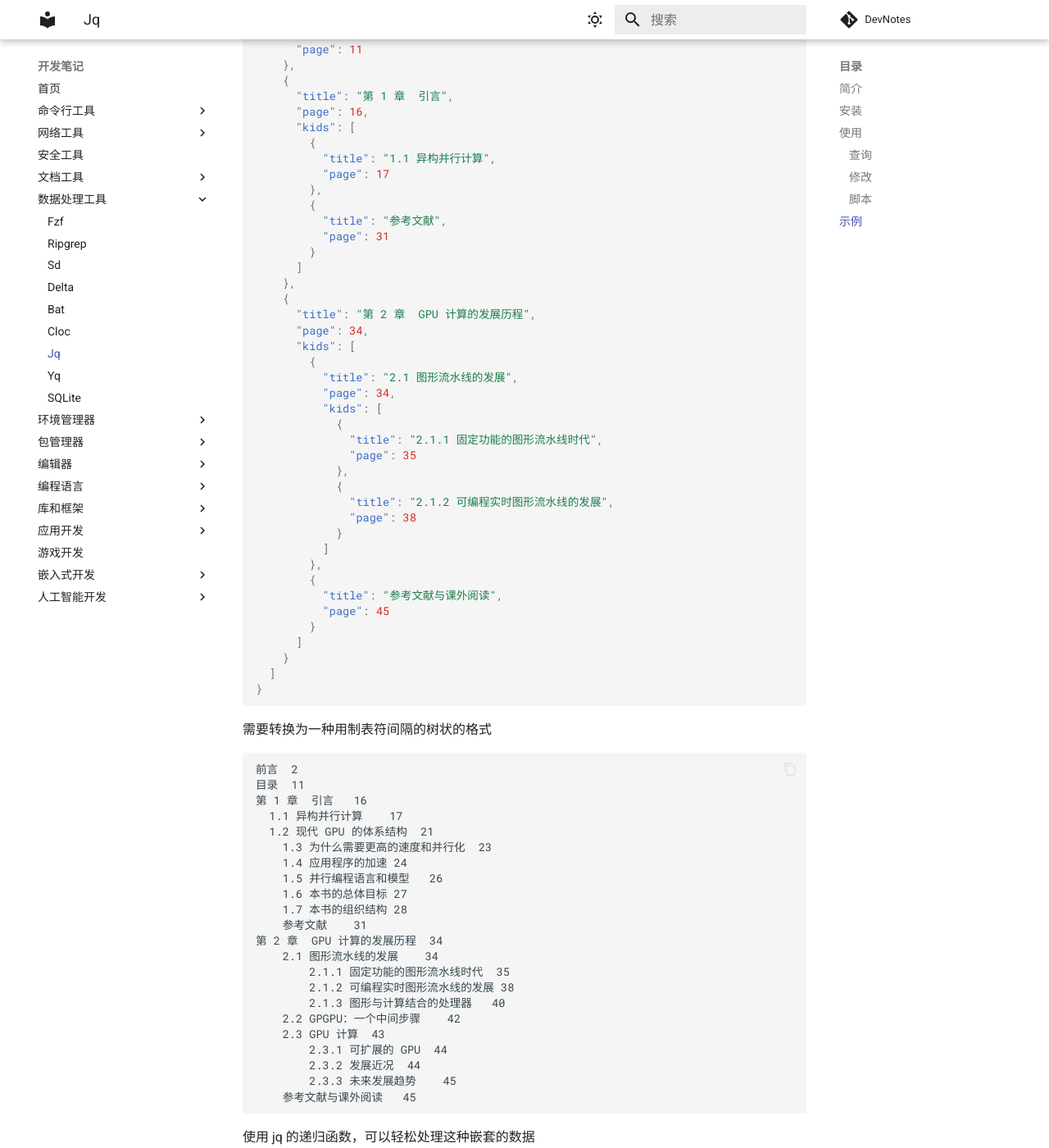
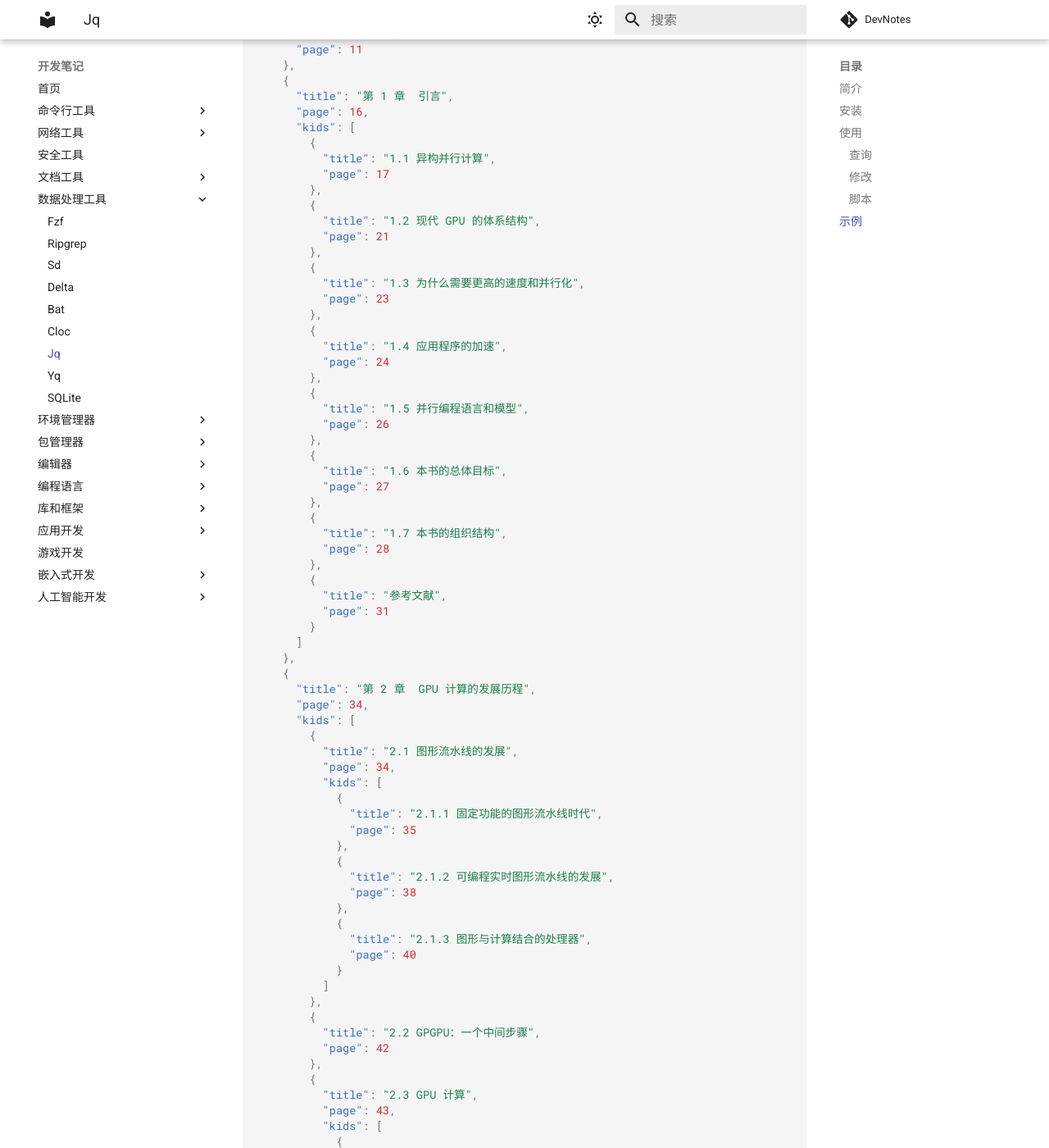
Before and after one commit to Juemuren/DevNotes, an MkDocs documentation site: the page built from docs/数据处理工具/Jq.md, in a window 1280 px wide and 1400 px high, scrolled down 3869 px. Shown: the whole window at 82% size. Built offline with MkDocs 1.6.1 and Material for MkDocs 9.7.7, drawn with Linux system fonts in a browser that asks for light colours; comment, search, counter and statistics services are not loaded; some of the changed text lies outside the part shown.

Commit message:
2026-1-24

```diff
--- a/docs/数据处理工具/Jq.md
+++ b/docs/数据处理工具/Jq.md
@@ -197,6 +197,30 @@ update_description("不搓玉/卖玉") |
           "page": 17
         },
         {
+          "title": "1.2 现代 GPU 的体系结构",
+          "page": 21
+        },
+        {
+          "title": "1.3 为什么需要更高的速度和并行化",
+          "page": 23
+        },
+        {
+          "title": "1.4 应用程序的加速",
+          "page": 24
+        },
+        {
+          "title": "1.5 并行编程语言和模型",
+          "page": 26
+        },
+        {
+          "title": "1.6 本书的总体目标",
+          "page": 27
+        },
+        {
+          "title": "1.7 本书的组织结构",
+          "page": 28
+        },
+        {
           "title": "参考文献",
           "page": 31
         }
@@ -217,6 +241,32 @@ update_description("不搓玉/卖玉") |
             {
               "title": "2.1.2 可编程实时图形流水线的发展",
               "page": 38
+            },
+            {
+              "title": "2.1.3 图形与计算结合的处理器",
+              "page": 40
+            }
+          ]
+        },
+        {
+          "title": "2.2 GPGPU：一个中间步骤",
+          "page": 42
+        },
+        {
+          "title": "2.3 GPU 计算",
+          "page": 43,
+          "kids": [
+            {
+              "title": "2.3.1 可扩展的 GPU",
+              "page": 44
+            },
+            {
+              "title": "2.3.2 发展近况",
+              "page": 44
+            },
+            {
+              "title": "2.3.3 未来发展趋势",
+              "page": 45
             }
           ]
         },
@@ -236,8 +286,8 @@ update_description("不搓玉/卖玉") |
 前言	2
 目录	11
 第 1 章  引言	16
-  1.1 异构并行计算	17
-  1.2 现代 GPU 的体系结构	21
+	1.1 异构并行计算	17
+	1.2 现代 GPU 的体系结构	21
 	1.3 为什么需要更高的速度和并行化	23
 	1.4 应用程序的加速	24
 	1.5 并行编程语言和模型	26
```
Also changed, not shown: docs/数据处理工具/SQLite.md (+1 -1 lines).
